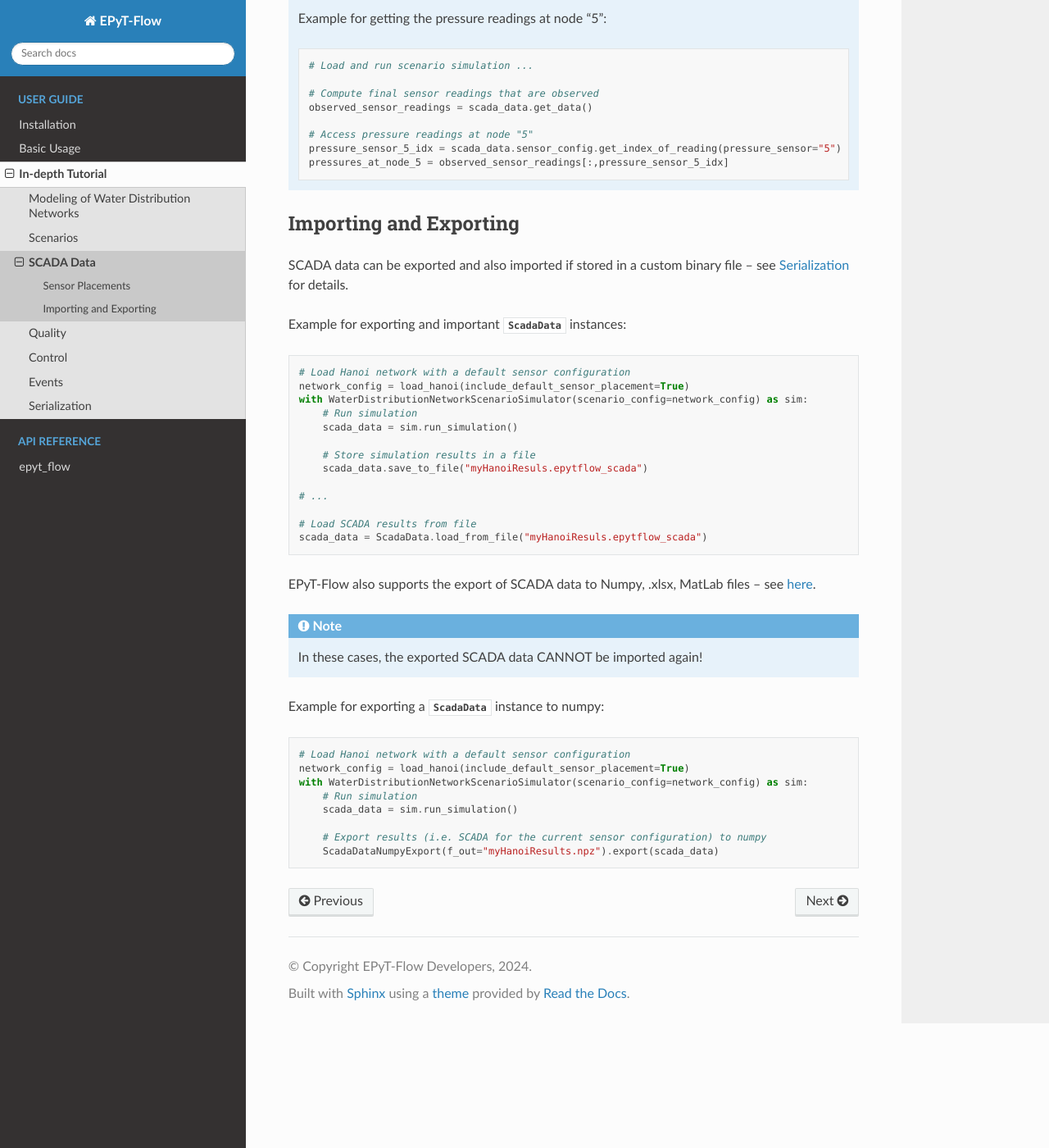
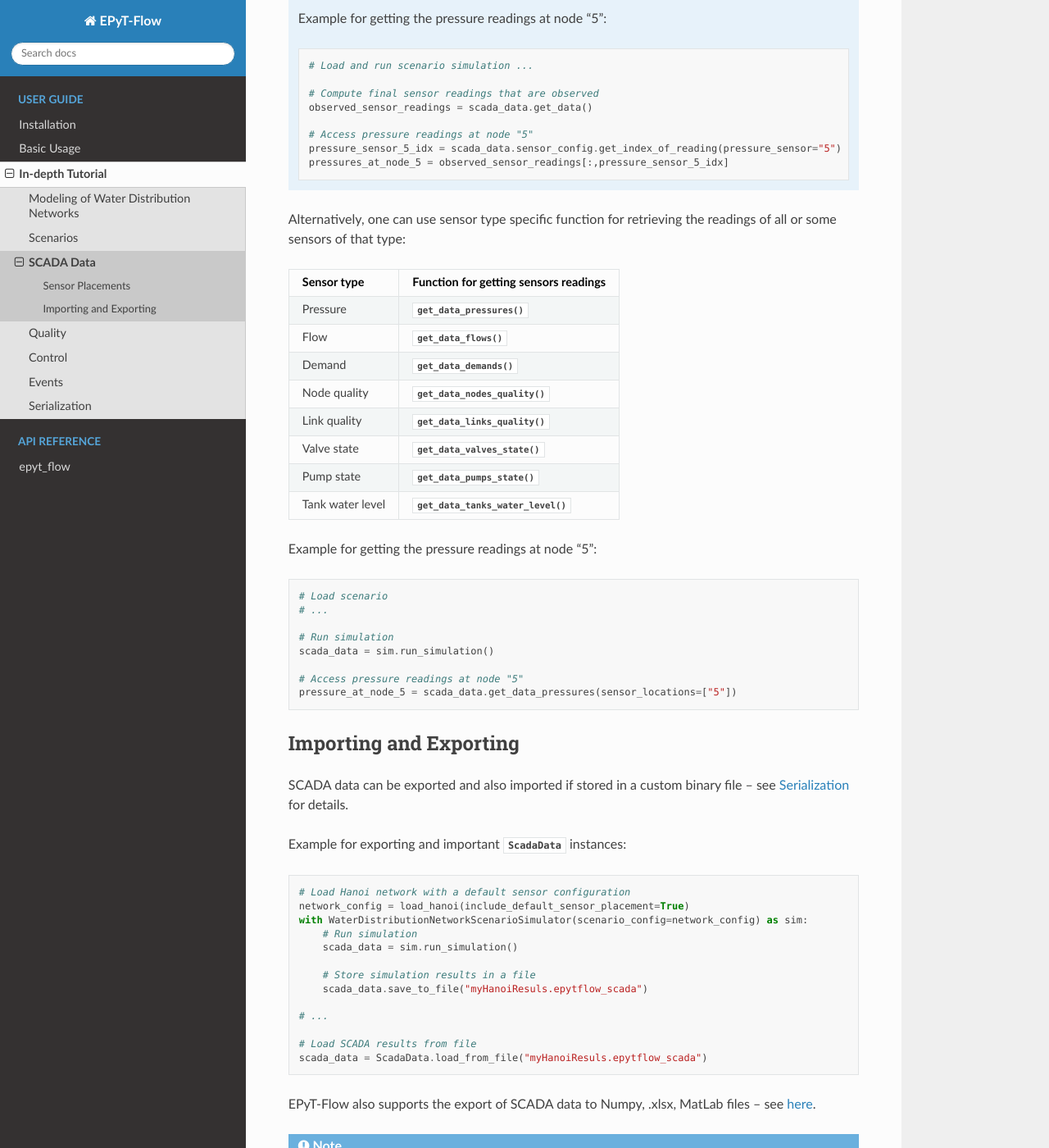
Before and after one commit to WaterFutures/EPyT-Flow, a Sphinx documentation site: the page built from docs/tut.scada.rst, in a window 1280 px wide and 1400 px high, scrolled down 1767 px. Shown: the whole window at 82% size. Built offline with Sphinx 7.4.7 and the Read the Docs theme 2.0.0, drawn with Linux system fonts in a browser that asks for light colours; some of the changed text lies outside the part shown.

Commit message:
Update documentation and tutorial according to the changes introduced in #4

```diff
--- a/docs/tut.scada.rst
+++ b/docs/tut.scada.rst
@@ -77,7 +77,7 @@ of a :class:`~epyt_flow.simulation.scada.scada_data.ScadaData` instance:
     scada_data.change_sensor_config(cur_sensor_config)  # Set new sensor configuration
 
 
-If a sensor placement have been specified, the final sensor readings (as a `numpy.array`)
+If a sensor placement have been specified, the final sensor readings of all sensor (as a `numpy.array`)
 can be obtained by calling :func:`~epyt_flow.simulation.scada.scada_data.ScadaData.get_data`
 of a given :class:`~epyt_flow.simulation.scada.scada_data.ScadaData` instance:
 
@@ -110,6 +110,43 @@ of a given :class:`~epyt_flow.simulation.scada.scada_data.ScadaData` instance:
         # Access pressure readings at node "5"
         pressure_sensor_5_idx = scada_data.sensor_config.get_index_of_reading(pressure_sensor="5")
         pressures_at_node_5 = observed_sensor_readings[:,pressure_sensor_5_idx]
+
+
+Alternatively, one can use sensor type specific function for retrieving the readings of all
+or some sensors of that type:
+
++-------------------+----------------------------------------------------------------------------------------------------------------------------+
+| Sensor type       | Function for getting sensors readings                                                                                      |
++===================+============================================================================================================================+
+| Pressure          | :func:`~epyt_flow.simulation.scada.scada_data.ScadaData.get_data_pressures`                                                |
++-------------------+----------------------------------------------------------------------------------------------------------------------------+
+| Flow              | :func:`~epyt_flow.simulation.scada.scada_data.ScadaData.get_data_flows`                                                    |
++-------------------+----------------------------------------------------------------------------------------------------------------------------+
+| Demand            | :func:`~epyt_flow.simulation.scada.scada_data.ScadaData.get_data_demands`                                                  |
++-------------------+----------------------------------------------------------------------------------------------------------------------------+
+| Node quality      | :func:`~epyt_flow.simulation.scada.scada_data.ScadaData.get_data_nodes_quality`                                            |
++-------------------+----------------------------------------------------------------------------------------------------------------------------+
+| Link quality      | :func:`~epyt_flow.simulation.scada.scada_data.ScadaData.get_data_links_quality`                                            |
++-------------------+----------------------------------------------------------------------------------------------------------------------------+
+| Valve state       | :func:`~epyt_flow.simulation.scada.scada_data.ScadaData.get_data_valves_state`                                             |
++-------------------+----------------------------------------------------------------------------------------------------------------------------+
+| Pump state        | :func:`~epyt_flow.simulation.scada.scada_data.ScadaData.get_data_pumps_state`                                              |
++-------------------+----------------------------------------------------------------------------------------------------------------------------+
+| Tank water level  | :func:`~epyt_flow.simulation.scada.scada_data.ScadaData.get_data_tanks_water_level`                                        |
++-------------------+----------------------------------------------------------------------------------------------------------------------------+
+
+Example for getting the pressure readings at node "5":
+
+.. code-block:: python
+
+    # Load scenario
+    # ...
+
+    # Run simulation
+    scada_data = sim.run_simulation()
+
+    # Access pressure readings at node "5"
+    pressure_at_node_5 = scada_data.get_data_pressures(sensor_locations=["5"])
 
 
 Importing and Exporting
```
Also changed, not shown: docs/tut.quality.rst (+8 -2 lines).
